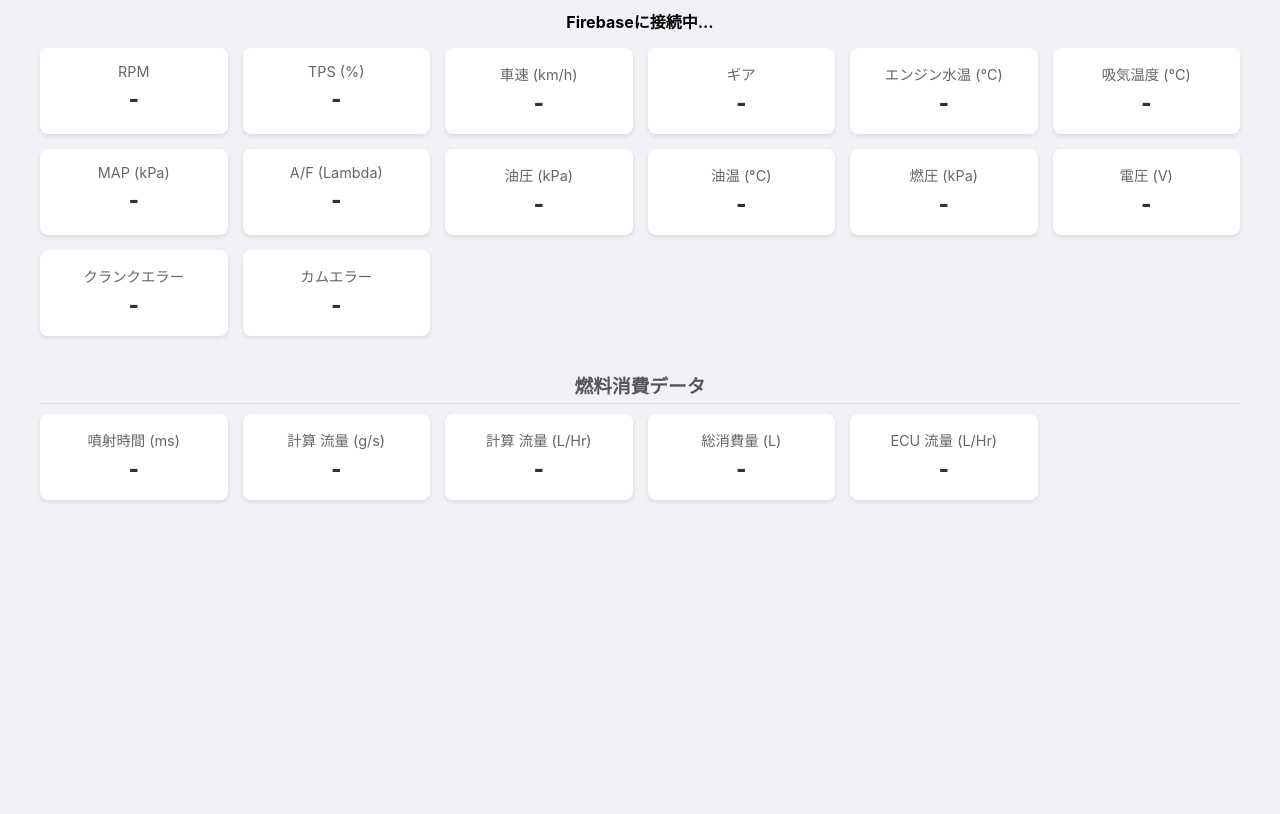
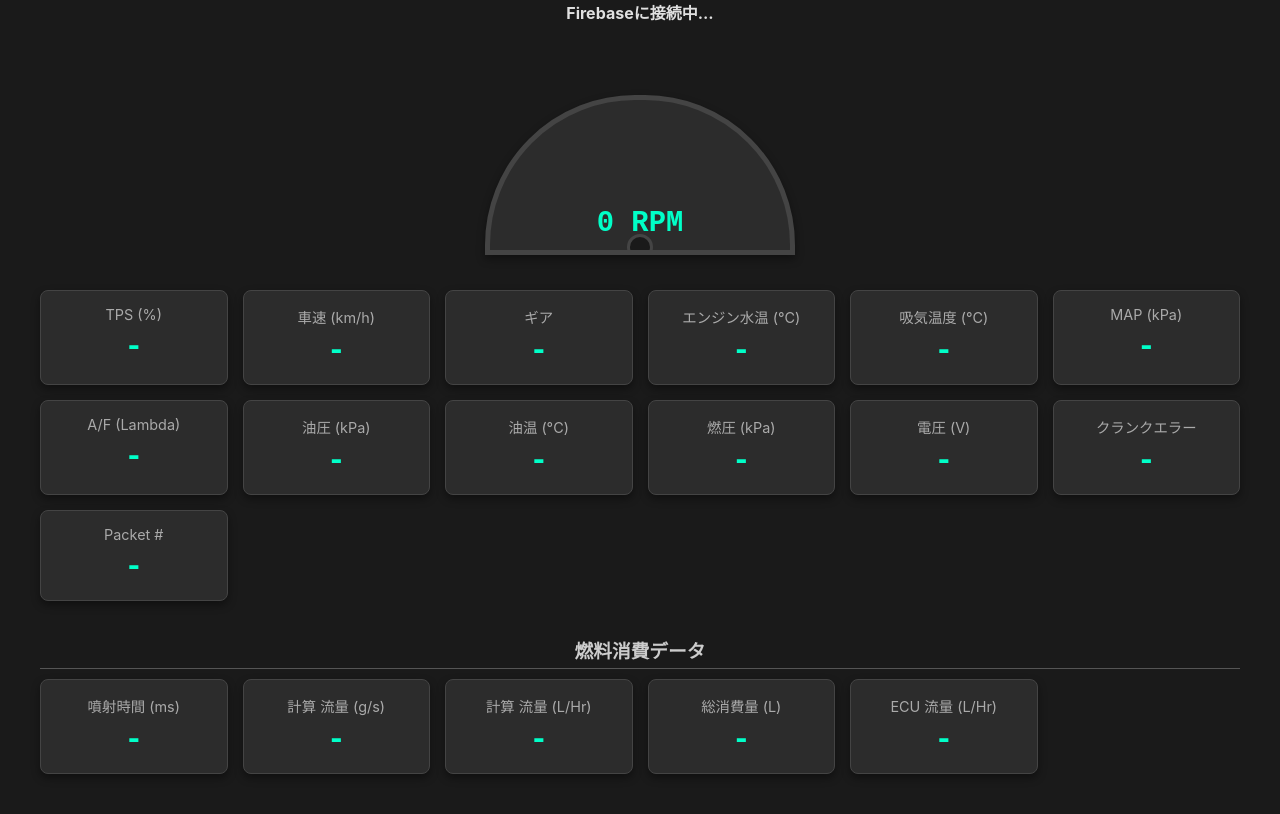
Before and after one commit to kaikkaichi/kaikaichi.github.io, a plain HTML site: page index.html in a window 1280 px wide. Shown: the part 86-900 px from the top of the page. Before the commit the page ends 800 px from the top, so only its background shows below. Drawn offline with Linux system fonts and the light colour scheme; no server answers.

Commit message:
Update index.html
パケット数を追加しました。

```diff
--- a/index.html
+++ b/index.html
@@ -5,40 +5,201 @@
     <meta name="viewport" content="width=device-width, initial-scale=1" />
     <title>CAN Bus Real-time Dashboard</title>
     <style>
-        body { font-family: -apple-system, BlinkMacSystemFont, 'Segoe UI', Roboto, Helvetica, Arial, sans-serif; background-color: #f0f2f5; margin: 0; padding: 20px; }
-        .dashboard { display: grid; grid-template-columns: repeat(auto-fill, minmax(180px, 1fr)); gap: 15px; max-width: 1200px; margin: 20px auto; }
-        .metric { background-color: #fff; border-radius: 8px; padding: 15px; box-shadow: 0 2px 4px rgba(0,0,0,0.1); text-align: center; }
-        .metric .label { font-size: 0.9em; color: #666; margin-bottom: 5px; white-space: nowrap; }
-        .metric .value { font-size: 2em; font-weight: bold; color: #333; font-family: monospace; }
+        body {
+            font-family: -apple-system, BlinkMacSystemFont, 'Segoe UI', Roboto, Helvetica, Arial, sans-serif;
+            background-color: #1a1a1a;
+            color: #e0e0e0;
+            margin: 0;
+            padding: 20px;
+        }
+        .header {
+            display: flex;
+            justify-content: center;
+            align-items: center;
+            gap: 20px;
+            margin-bottom: 10px;
+        }
+        .header img {
+            height: 50px;
+        }
+        .header h2 {
+            margin: 0;
+            text-align: center;
+            color: #FF69B4;
+        }
+        .dashboard {
+            display: grid;
+            grid-template-columns: repeat(auto-fill, minmax(180px, 1fr));
+            gap: 15px;
+            max-width: 1200px;
+            margin: 20px auto;
+        }
+        .metric {
+            background-color: #2c2c2c;
+            border-radius: 8px;
+            padding: 15px;
+            box-shadow: 0 4px 8px rgba(0,0,0,0.4);
+            text-align: center;
+            border: 1px solid #444;
+            transition: background-color 0.3s, border-color 0.3s;
+        }
+        .metric .label {
+            font-size: 0.9em;
+            color: #aaa;
+            margin-bottom: 5px;
+            white-space: nowrap;
+        }
+        .metric .value {
+            font-size: 2em;
+            font-weight: bold;
+            color: #00ffc8;
+            font-family: 'Courier New', Courier, monospace;
+        }
         .fuel-section { grid-column: 1 / -1; }
-        .fuel-section h3 { text-align: center; color: #555; margin-top: 20px; margin-bottom: 10px; border-bottom: 1px solid #ddd; padding-bottom: 5px;}
-        .fuel-metrics { display: grid; grid-template-columns: repeat(auto-fill, minmax(180px, 1fr)); gap: 15px;}
-        #status-message { text-align: center; margin-top: 1em; height: 1.2em; font-weight: bold; }
+        .fuel-section h3 {
+            text-align: center;
+            color: #ccc;
+            margin-top: 20px;
+            margin-bottom: 10px;
+            border-bottom: 1px solid #555;
+            padding-bottom: 5px;
+        }
+        .fuel-metrics {
+            display: grid;
+            grid-template-columns: repeat(auto-fill, minmax(180px, 1fr));
+            gap: 15px;
+        }
+        #status-message {
+            text-align: center;
+            margin-top: 1em;
+            height: 1.2em;
+            font-weight: bold;
+        }
+        #warnings {
+            max-width: 1200px;
+            margin: 10px auto;
+            padding: 10px;
+            text-align: center;
+        }
+        .warning-message {
+            background-color: #ff4d4d;
+            color: #fff;
+            padding: 10px 20px;
+            border-radius: 5px;
+            font-weight: bold;
+            margin-bottom: 10px;
+            display: none;
+        }
+        .metric.warning {
+            background-color: #660000;
+            border-color: #ff4d4d;
+        }
+        .metric.warning .value {
+            color: #ff4d4d;
+        }
+        .gauge-container {
+            grid-column: 1 / -1;
+            display: flex;
+            justify-content: center;
+            align-items: center;
+            padding: 20px 0;
+        }
+        .gauge {
+            width: 300px;
+            height: 150px;
+            position: relative;
+            border-radius: 150px 150px 0 0;
+            background-color: #2c2c2c;
+            border: 5px solid #444;
+            overflow: hidden;
+            box-shadow: 0 4px 8px rgba(0,0,0,0.4);
+        }
+        .gauge-face {
+            width: 100%;
+            height: 100%;
+            position: relative;
+        }
+        .gauge-needle {
+            width: 2px;
+            height: 140px;
+            background-color: #ff4d4d;
+            position: absolute;
+            bottom: 0;
+            left: 50%;
+            transform-origin: bottom center;
+            transform: translateX(-50%) rotate(-135deg);
+            transition: transform 0.2s ease-out;
+            border-radius: 2px 2px 0 0;
+            z-index: 5;
+        }
+        .gauge-center {
+            width: 20px;
+            height: 20px;
+            background-color: #1a1a1a;
+            border: 3px solid #444;
+            border-radius: 50%;
+            position: absolute;
+            bottom: -10px;
+            left: 50%;
+            transform: translateX(-50%);
+            z-index: 10;
+        }
+        .gauge-value {
+            position: absolute;
+            bottom: 10px;
+            width: 100%;
+            text-align: center;
+            font-size: 1.8em;
+            font-family: 'Courier New', Courier, monospace;
+            font-weight: bold;
+            color: #00ffc8;
+        }
+
     </style>
     <!-- Firebase SDK -->
     <script src="https://www.gstatic.com/firebasejs/9.6.7/firebase-app-compat.js"></script>
     <script src="https://www.gstatic.com/firebasejs/9.6.7/firebase-database-compat.js"></script>
 </head>
 <body>
-    <h2 style="text-align: center; color: #FF69B4;">たけちゃんセンサー💘</h2>
+    <div class="header">
+        <img src="OFRACロゴ.png" alt="OFRAC Logo">
+        <h2>たけちゃんセンサー💘</h2>
+    </div>
+
     <p id="status-message">Firebaseに接続中...</p>
 
+    <div id="warnings">
+        <div id="warn-water_temp" class="warning-message">警告: 水温が高すぎます！</div>
+        <div id="warn-oil_temp" class="warning-message">警告: 油温が高すぎます！</div>
+        <div id="warn-volts" class="warning-message">警告: バッテリー電圧が低下しています！</div>
+    </div>
+
     <div class="dashboard">
+        <div class="gauge-container">
+            <div class="gauge">
+                <div class="gauge-face">
+                    <div class="gauge-needle" id="gauge-needle"></div>
+                    <div class="gauge-center"></div>
+                </div>
+                <div class="gauge-value"><span id="gauge-rpm-value">0</span> RPM</div>
+            </div>
+        </div>
+
         <!-- エンジン基本情報 -->
-        <div class="metric"><div class="label">RPM</div><div class="value" id="data-rpm">-</div></div>
         <div class="metric"><div class="label">TPS (%)</div><div class="value" id="data-tps">-</div></div>
         <div class="metric"><div class="label">車速 (km/h)</div><div class="value" id="data-kph">-</div></div>
         <div class="metric"><div class="label">ギア</div><div class="value" id="data-gear">-</div></div>
-        <div class="metric"><div class="label">エンジン水温 (°C)</div><div class="value" id="data-water_temp">-</div></div>
+        <div class="metric" id="metric-water_temp"><div class="label">エンジン水温 (°C)</div><div class="value" id="data-water_temp">-</div></div>
         <div class="metric"><div class="label">吸気温度 (°C)</div><div class="value" id="data-air_temp">-</div></div>
         <div class="metric"><div class="label">MAP (kPa)</div><div class="value" id="data-map_kpa">-</div></div>
         <div class="metric"><div class="label">A/F (Lambda)</div><div class="value" id="data-lambda">-</div></div>
         <div class="metric"><div class="label">油圧 (kPa)</div><div class="value" id="data-oil_p">-</div></div>
-        <div class="metric"><div class="label">油温 (°C)</div><div class="value" id="data-oil_temp">-</div></div>
+        <div class="metric" id="metric-oil_temp"><div class="label">油温 (°C)</div><div class="value" id="data-oil_temp">-</div></div>
         <div class="metric"><div class="label">燃圧 (kPa)</div><div class="value" id="data-fuel_p">-</div></div>
-        <div class="metric"><div class="label">電圧 (V)</div><div class="value" id="data-volts">-</div></div>
+        <div class="metric" id="metric-volts"><div class="label">電圧 (V)</div><div class="value" id="data-volts">-</div></div>
         <div class="metric"><div class="label">クランクエラー</div><div class="value" id="data-crank_errors">-</div></div>
-        <div class="metric"><div class="label">カムエラー</div><div class="value" id="data-cam_errors">-</div></div>
+        <!-- ★変更: パケットカウンター用のメーターを追加 -->
+        <div class="metric"><div class="label">Packet #</div><div class="value" id="data-packet_count">-</div></div>
 
         <!-- 燃料消費セクション -->
         <div class="fuel-section">
@@ -54,35 +215,69 @@
     </div>
 
     <script>
-        // ★★★ Firebaseプロジェクトの設定情報に書き換えてください ★★★
         const firebaseConfig = {
             apiKey: "AIzaSyBjCn1IyhP_t6c7UQ0ngCaytpQdRfolgQo",
             authDomain: "take-chan-sensor.firebaseapp.com",
-            databaseURL: "https://take-chan-sensor-default-rtdb.asia-southeast1.firebasedatabase.app/", // Realtime DatabaseのURL
+            databaseURL: "https://take-chan-sensor-default-rtdb.asia-southeast1.firebasedatabase.app/",
             projectId: "take-chan-sensor",
-            storageBucket: "take-chan-sensor.firebasestorage.app",
+            storageBucket: "take-chan-sensor.appspot.com",
             messagingSenderId: "627148894120",
             appId: "1:627148894120:web:a2218a8028e96d9ac0779d"
         };
 
-        // Firebaseを初期化
         firebase.initializeApp(firebaseConfig);
         const database = firebase.database();
         const statusMessage = document.getElementById('status-message');
 
-        // Realtime Databaseのパスを監視
+        const needle = document.getElementById('gauge-needle');
+        const rpmValue = document.getElementById('gauge-rpm-value');
+
+        function checkWarnings(data) {
+            const waterTemp = parseFloat(data.water_temp);
+            const waterTempMetric = document.getElementById('metric-water_temp');
+            const waterTempWarning = document.getElementById('warn-water_temp');
+            if (waterTemp >= 100) {
+                waterTempMetric.classList.add('warning');
+                waterTempWarning.style.display = 'block';
+            } else {
+                waterTempMetric.classList.remove('warning');
+                waterTempWarning.style.display = 'none';
+            }
+
+            const oilTemp = parseFloat(data.oil_temp);
+            const oilTempMetric = document.getElementById('metric-oil_temp');
+            const oilTempWarning = document.getElementById('warn-oil_temp');
+            if (oilTemp >= 100) {
+                oilTempMetric.classList.add('warning');
+                oilTempWarning.style.display = 'block';
+            } else {
+                oilTempMetric.classList.remove('warning');
+                oilTempWarning.style.display = 'none';
+            }
+
+            const volts = parseFloat(data.volts);
+            const voltsMetric = document.getElementById('metric-volts');
+            const voltsWarning = document.getElementById('warn-volts');
+            if (volts > 0 && volts < 12) {
+                voltsMetric.classList.add('warning');
+                voltsWarning.style.display = 'block';
+            } else {
+                voltsMetric.classList.remove('warning');
+                voltsWarning.style.display = 'none';
+            }
+        }
+
         const dataRef = database.ref('livedata/dashboard');
         dataRef.on('value', (snapshot) => {
             if (snapshot.exists()) {
                 statusMessage.textContent = '✅ リアルタイムデータ受信中';
                 const data = snapshot.val();
 
-                // データでダッシュボードを更新
+                // 既存のデータでダッシュボードを更新
                 Object.keys(data).forEach(key => {
                     const element = document.getElementById(`data-${key}`);
                     if (element) {
-                         // 特定のキーは小数点以下の桁数を調整して見やすくする
-                         if (key === 'total_fuel_l' || key === 'calc_fuel_lph' || key === 'calc_fuel_gs') {
+                        if (key === 'total_fuel_l' || key === 'calc_fuel_lph' || key === 'calc_fuel_gs') {
                             element.textContent = parseFloat(data[key]).toFixed(4);
                         } else if (key === 'lambda') {
                             element.textContent = parseFloat(data[key]).toFixed(3);
@@ -91,6 +286,17 @@
                         }
                     }
                 });
+
+                const rpm = parseInt(data.rpm) || 0;
+                rpmValue.textContent = rpm;
+
+                const maxRpm = 16000;
+                const degree = (rpm / maxRpm) * 270 - 135;
+                const clampedDegree = Math.max(-135, Math.min(135, degree));
+                needle.style.transform = `translateX(-50%) rotate(${clampedDegree}deg)`;
+
+                checkWarnings(data);
+
             } else {
                 statusMessage.textContent = '⌛ データがありません。ESP32がデータを送信しているか確認してください。';
             }
```
